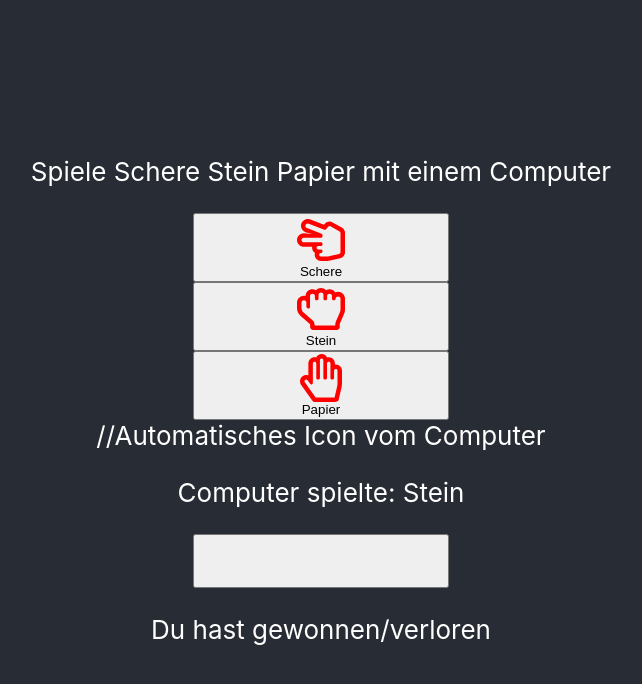
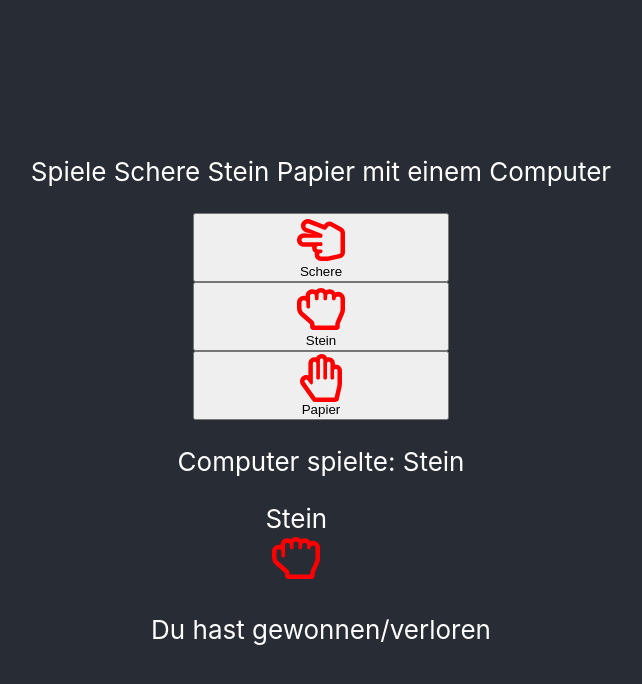
Before and after one commit to Melli1234d/scheresteinpapier, a React (Create React App) app: page / in a window 1280 px wide. Both pictures are taken after a click on the button "Schere". Shown: the top 684 px of the page, without its empty margins (319-961 px from the left). Built offline with nearby package versions, Linux system fonts and the light colour scheme.

Commit message:
Random Button vom Computer ausgeben

```diff
--- a/src/App.js
+++ b/src/App.js
@@ -1,10 +1,11 @@
 import './App.css';
 import ButtonItem from './components/ButtonItem/ButtonItem';
 import {FaRegHandScissors, FaRegHandRock, FaRegHandPaper} from "react-icons/fa";
-
+import ComputerButton from './components/ComputerButton/ComputerButton';
+import React, {useState} from 'react';
 
 function App() {
-
+    const [activeButton, setActiveButton] = useState(undefined);
 //Variable buttons, die in einem Array alle einzelnen Inhalte und alle Items beinhaltet (Schere Stein Papier mit jeweils einem Icon und einem Titel)
 //Andere beiden Buttons zum Element machen
     //Button die der Spieler drückt
@@ -14,45 +15,27 @@ function App() {
         {id: 'e3', icon: <FaRegHandPaper className="icon"/>, title: 'Papier'},
     ];
 
-//Button, die der Computer spielt
 
-    const randomButtons = [
-        {id: 'e1', icon: <FaRegHandScissors className="icon"/>, title: 'Schere'},
-        {id: 'e2', icon: <FaRegHandRock className="icon"/>, title: 'Stein'},
-        {id: 'e3', icon: <FaRegHandPaper className="icon"/>, title: 'Papier'},
-    ];
     /*
     // FUNKTION DIE DAS RICHTIGE ICON ZU DEM WORT RAUS GEBEN SOLL
-    let game = [
-        "Schere",
-        "Stein",
-        "Papier",
+        let games = [
+            { icon: <FaRegHandScissors className="icon"/>, title: 'Schere'},
+            { icon: <FaRegHandRock className="icon"/>, title: 'Stein'},
+            { icon: <FaRegHandPaper className="icon"/>, title: 'Papier'},
         ];
-
-    icon_zu_button(){
-        switch ({game}) {
+    games.forEach(game=> {
+    switch(game.title){
     case "Schere":
-                props.icon = <FaRegHandScissors className="icon"/>
-                break;
+    return <FaRegHandScissors/>;
     case "Stein":
-                props.icon = <FaRegHandRock className="icon"/>
-                break;
+    return <FaRegHandRock/>;
     case "Papier":
-                props.icon = <FaRegHandPaper className="icon"/>
+    return <FaRegHandPaper/>;
     }
-        break;
-    default:
-        console.log('Es ist ein Fehler aufgetreten')
-        break;
-    }
-};
-*/
+    )};
 
 
-
-
-
-
+    */
 
     //     DER TEXT DER UNTEN ERSCHEINEN SOLL, BEI DER ENTSCHEIDUNG WER GEWONNEN HAT
     //Stein-Stein - unentschieden
@@ -102,7 +85,26 @@ function App() {
         }
 
     */
+    const computerbuttons = [
+        {
+            title: "Schere",
+            icon: <FaRegHandScissors className="icon"/>
+        },
+        {
+            title: "Stein",
+            icon: <FaRegHandRock className="icon"/>
+        },
+        {
+            title: "Papier",
+            icon: <FaRegHandPaper className="icon"/>
+        }
+    ];
+    const randomComputerButtons = e => {
+        const index = Math.floor(Math.random() * computerbuttons.length)
 
+        setActiveButton(computerbuttons[index]);
+        return computerbuttons[index].title
+    };
 
 //ButtonItem ist das jeweilige Item, was dann das icon und den titel von der Button Variable/ Array enthält.
     return (
@@ -113,20 +115,21 @@ function App() {
                 </p>
                 {buttons.map((button) =>
                     <ButtonItem
+                        onPress={() => {
+                            let userButtonTitle = button.title
+                            let computerButtonTitle =
+                                randomComputerButtons()
+                            //gedrückte Button= Title
+                            console.log(button.title)
+                        }}
                         title={button.title}
                         icon={button.icon}
                     />
                 )}
 
 
-
-                //Automatisches Icon vom Computer
                 <p> Computer spielte: Stein</p>
-                <ButtonItem
-
-                    title={buttons.title}
-                    icon={buttons.icon}
-                />
+                <ComputerButton activeButton={activeButton}/>
 
 
                 <p> Du hast gewonnen/verloren</p>
--- a/src/components/ButtonItem/ButtonItem.js
+++ b/src/components/ButtonItem/ButtonItem.js
@@ -5,7 +5,7 @@ import React from "react";
 
 
 
-function ButtonItem({icon, title}) {
+function ButtonItem({icon, title, onPress}) {
     //Objekt mit Elementen/Variablen
     //erstelle Variablen um das Item dynamisch zu gestalten
     //Das Item enthält ein Icon und ein Titel
@@ -14,7 +14,7 @@ function ButtonItem({icon, title}) {
 
 
     return (
-        <button className="container-buttons">
+        <button onClick={()=>onPress()} className="container-buttons">
 
         <div className="Ausrichtung_column">
             <div className="icon">{icon}</div>
--- /dev/null
+++ b/src/components/ComputerButton/ComputerButton.js
@@ -0,0 +1,40 @@
+import React, {useEffect, useState} from "react";
+import "./ComputerButton.css";
+
+import ReactDOM from "react-dom";
+
+function ComputerButtons({activeButton}){
+
+    const [currentButton, setCurrentButton] = useState(activeButton);
+
+    useEffect(() => {
+
+        // Update the document title using the browser API
+        setCurrentButton(activeButton)
+    },[activeButton]);
+
+
+
+        return (
+
+            <div>
+                <div className="container-buttons">
+                    <div className="Ausrichtung_column">
+                        <div>{currentButton?.title}</div>
+                        <div>{currentButton?.icon}</div>
+
+
+
+                        </div>
+
+
+                </div>
+            </div>
+        );
+    }
+    const rootElement=
+        document.getElementById("root");
+    ReactDOM.render(<ComputerButtons/>, rootElement);
+
+
+export default ComputerButtons;
```
Also changed, not shown: src/components/ComputerButton/ComputerButton.css (added). Lines whose indentation alone changed are shown as unchanged.
